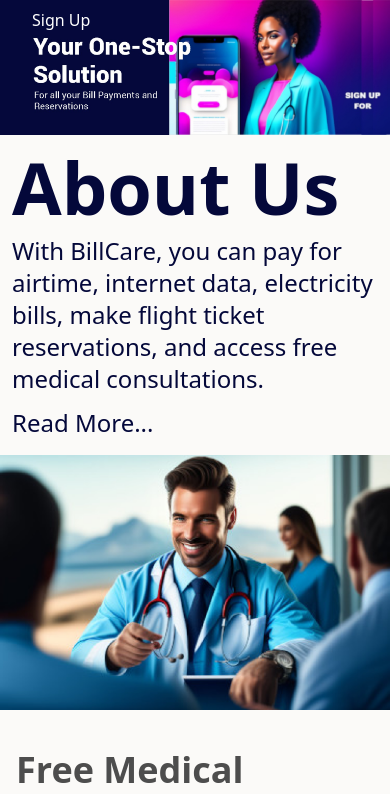
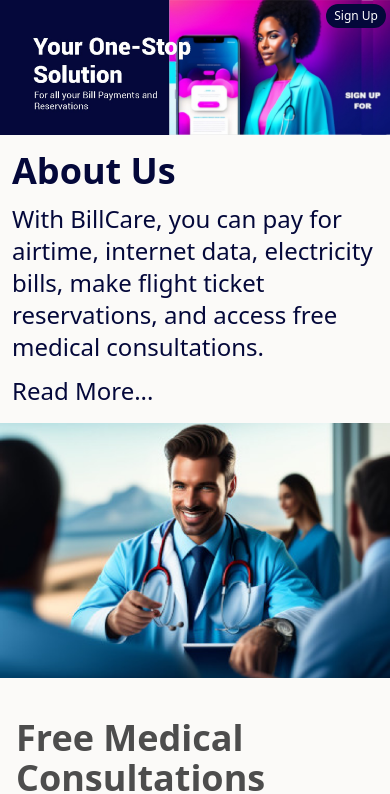
Before and after one commit to hossainarif37/billcare-client, a React (Vite) app: page / in a window 390 px wide. Shown: the top 794 px of the page. Built offline with nearby package versions, Linux system fonts and the light colour scheme.

Commit message:
changed signup btn style

```diff
--- a/src/pages/home/About.jsx
+++ b/src/pages/home/About.jsx
@@ -5,7 +5,7 @@ const About = () => {
         <section className='flex flex-col-reverse lg:flex-row items-center bg-[#FBFAF8]'>
             <img src={doctor} alt="doctor" className='lg:w-[43.5%]' />
             <div className='text-[#04083A] px-3 lg:pl-4 py-4 lg:py-0'>
-                <h1 className='text-7xl font-bold '>About Us</h1>
+                <h1 className='text-4xl lg:text-7xl font-bold '>About Us</h1>
                 <h3 className='text-2xl py-3 lg:py-5 '>With BillCare, you can pay for airtime, internet data, electricity <br className='hidden lg:block 2xl:hidden' />
                     bills, make flight ticket reservations, and access free medical <br className='hidden lg:block 2xl:hidden' />
                     consultations.
--- a/src/pages/home/Banner.jsx
+++ b/src/pages/home/Banner.jsx
@@ -4,7 +4,7 @@ const Banner = () => {
     return (
         <div className='relative'>
             <img className='w-fit' src={banner} alt="" />
-            <Link to='/signup' className='block lg:hidden absolute top-2 left-8 text-white'>Sign Up</Link>
+            <Link to='/signup' className=' block bg-[#04083A] lg:hidden absolute top-1 text-xs right-1 text-white rounded-xl px-2 active:scale-95 py-1'>Sign Up</Link>
             <ul className='lg:flex flex-col lg:flex-row hidden items-center absolute top-0 text-[#ddd] space-x-14 pl-[9%] py-10'>
                 <li className='text-2xl hover:text-white'><Link to='' href='#features'>Features</Link></li>
                 <li className='text-2xl hover:text-white'><Link to='' href='#pricing'>Pricing</Link></li>
```
